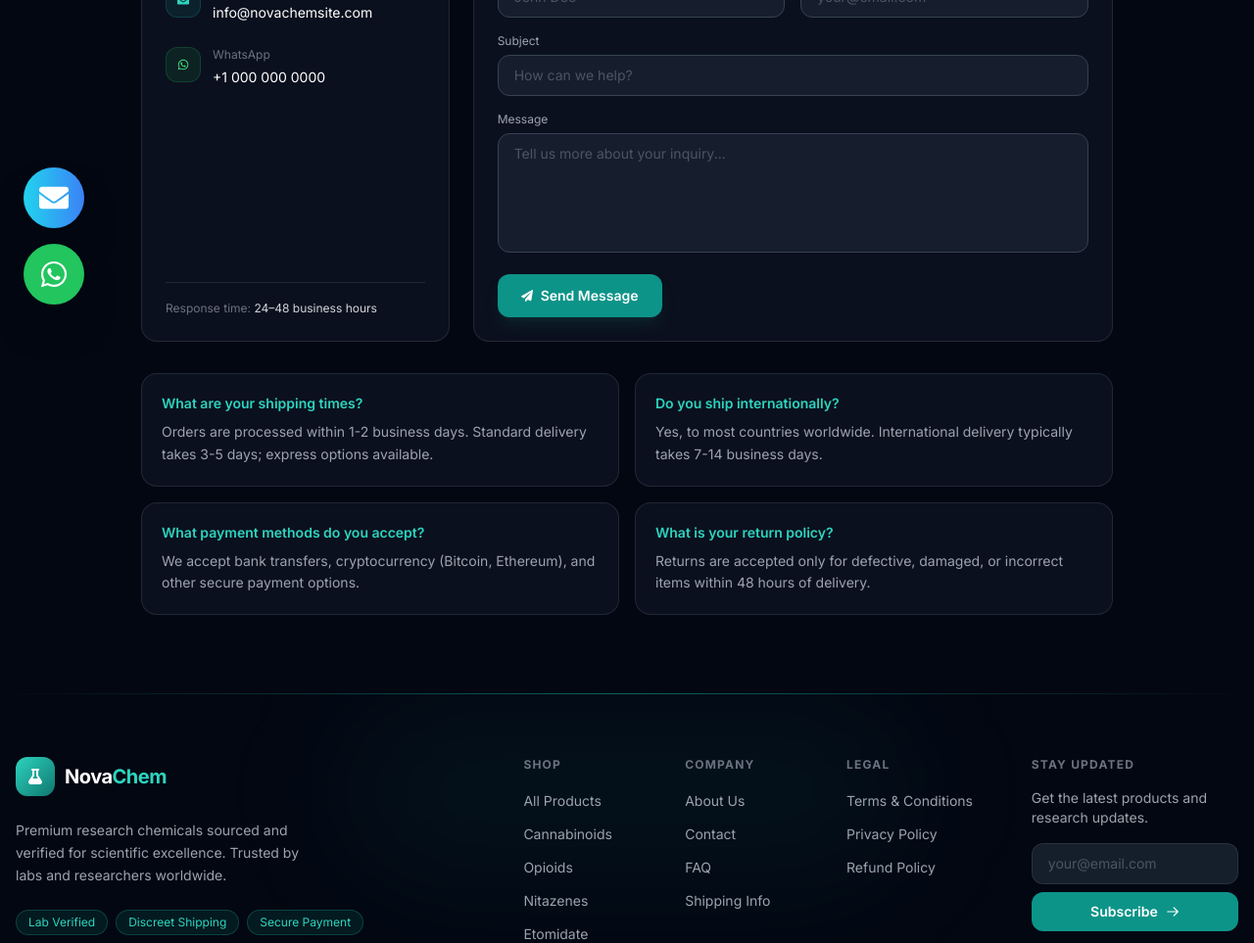
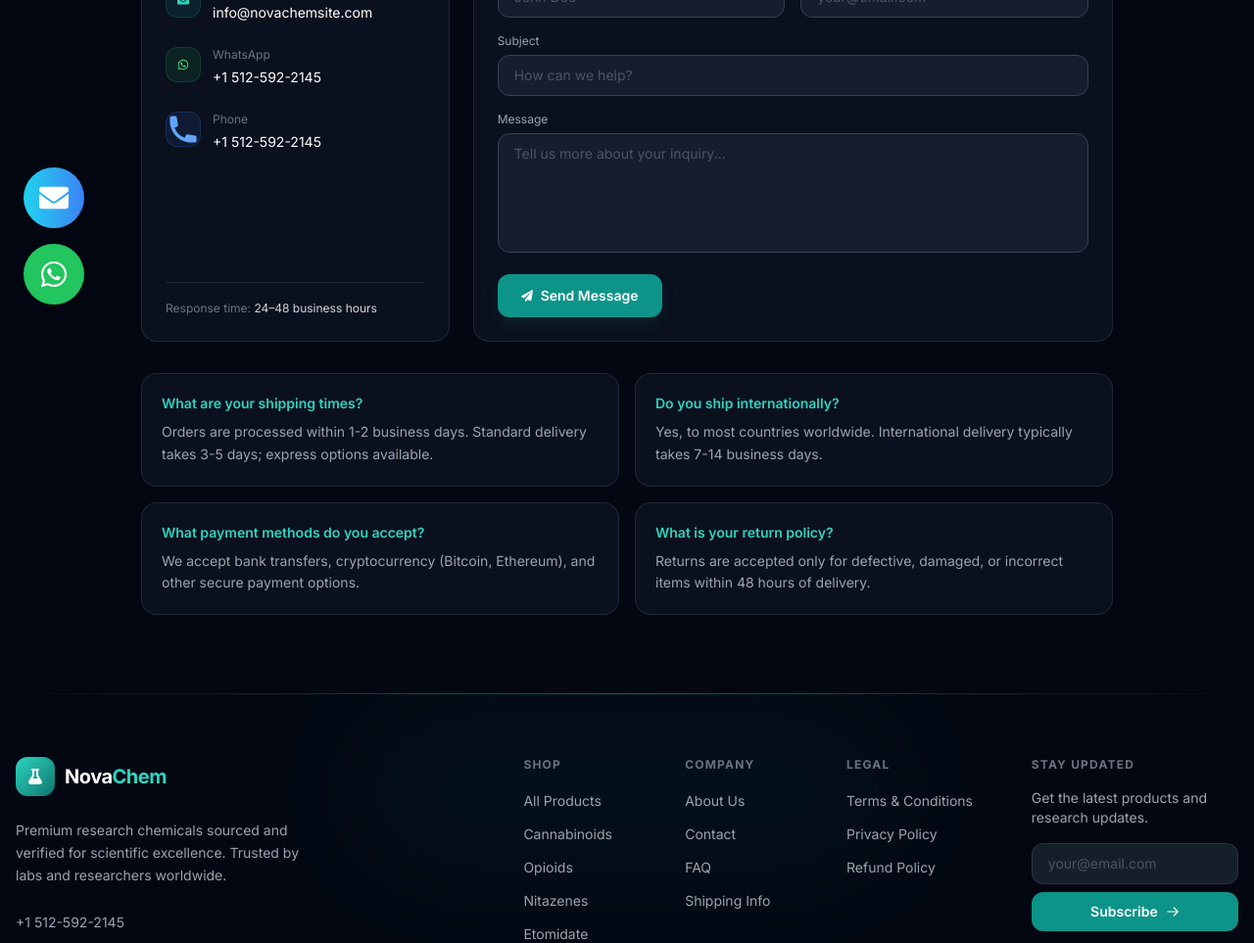
Before and after one commit to Mr-ivo/Novachem, a Next.js app: page /contact in a window 1280 px wide. Shown: the part 465-1428 px from the top of the page at 98% size. Built offline with nearby package versions, Linux system fonts and the light colour scheme; no server answers; the database is empty.

Commit message:
Updated the number

```diff
--- a/src/app/contact/page.jsx
+++ b/src/app/contact/page.jsx
@@ -115,9 +115,23 @@ export default function ContactPage() {
               </div>
               <div>
                 <p className="text-xs text-gray-500 mb-0.5">WhatsApp</p>
-                <a href="https://wa.me/10000000000" target="_blank" rel="noopener noreferrer"
+                <a href="https://wa.me/15125922145" target="_blank" rel="noopener noreferrer"
                   className="text-white text-sm font-medium hover:text-green-400 transition-colors">
-                  +1 000 000 0000
+                  +1 512-592-2145
+                </a>
+              </div>
+            </div>
+
+            <div className="flex items-start gap-3">
+              <div className="w-9 h-9 rounded-xl bg-blue-500/10 border border-blue-500/20 flex items-center justify-center flex-shrink-0">
+                <svg className="text-blue-400 text-xs" fill="currentColor" viewBox="0 0 20 20">
+                  <path d="M2 3a1 1 0 011-1h2.153a1 1 0 01.986.836l.74 4.435a1 1 0 01-.54 1.06l-1.548.773a11.037 11.037 0 006.105 6.105l.774-1.548a1 1 0 011.059-.54l4.435.74a1 1 0 01.836.986V17a1 1 0 01-1 1h-2C7.82 18 2 12.18 2 5V3z" />
+                </svg>
+              </div>
+              <div>
+                <p className="text-xs text-gray-500 mb-0.5">Phone</p>
+                <a href="tel:+15125922145" className="text-white text-sm font-medium hover:text-blue-400 transition-colors">
+                  +1 512-592-2145
                 </a>
               </div>
             </div>
--- a/src/components/common/WhatsAppButton.jsx
+++ b/src/components/common/WhatsAppButton.jsx
@@ -1,9 +1,9 @@
 import { FaWhatsapp, FaEnvelope } from 'react-icons/fa';
 
 export default function WhatsAppButton() {
-  const whatsappNumber = '10000000000'; // TODO: Replace with your WhatsApp number
+  const whatsappNumber = '15125922145'; // Updated WhatsApp number
   const whatsappUrl = `https://wa.me/${whatsappNumber}`;
-  const emailAddress = 'info@novachemsite.com'; // TODO: Replace with your email
+  const emailAddress = 'info@novachemsite.com';
 
   return (
     <div className="fixed left-6 bottom-6 z-50 flex flex-col gap-4 items-start">
--- a/src/components/layout/Footer.jsx
+++ b/src/components/layout/Footer.jsx
@@ -79,6 +79,16 @@ export default function Footer() {
             <p className="text-gray-400 text-sm leading-relaxed max-w-xs">
               Premium research chemicals sourced and verified for scientific excellence. Trusted by labs and researchers worldwide.
             </p>
+
+            {/* Contact Info */}
+            <div className="space-y-2">
+              <a href="tel:+15125922145" className="text-sm text-gray-400 hover:text-teal-400 transition-colors">
+                +1 512-592-2145
+              </a>
+              <a href="mailto:info@novachemsite.com" className="text-sm text-gray-400 hover:text-teal-400 transition-colors block">
+                info@novachemsite.com
+              </a>
+            </div>
 
             {/* Trust badges */}
             <div className="flex flex-wrap gap-2">
```
